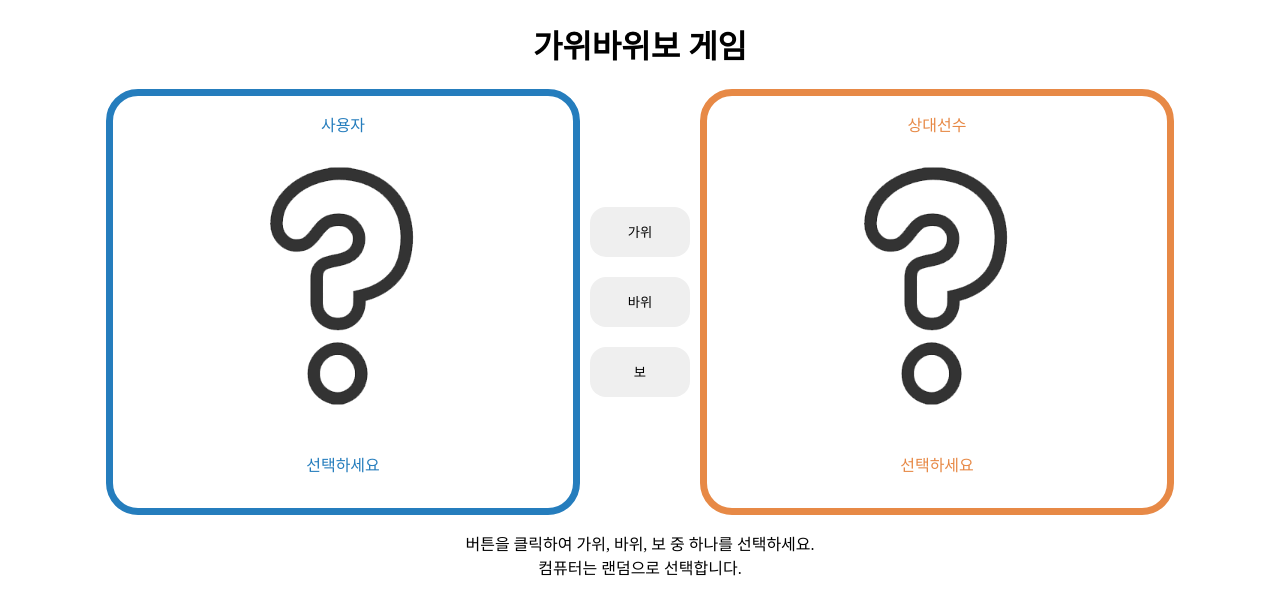
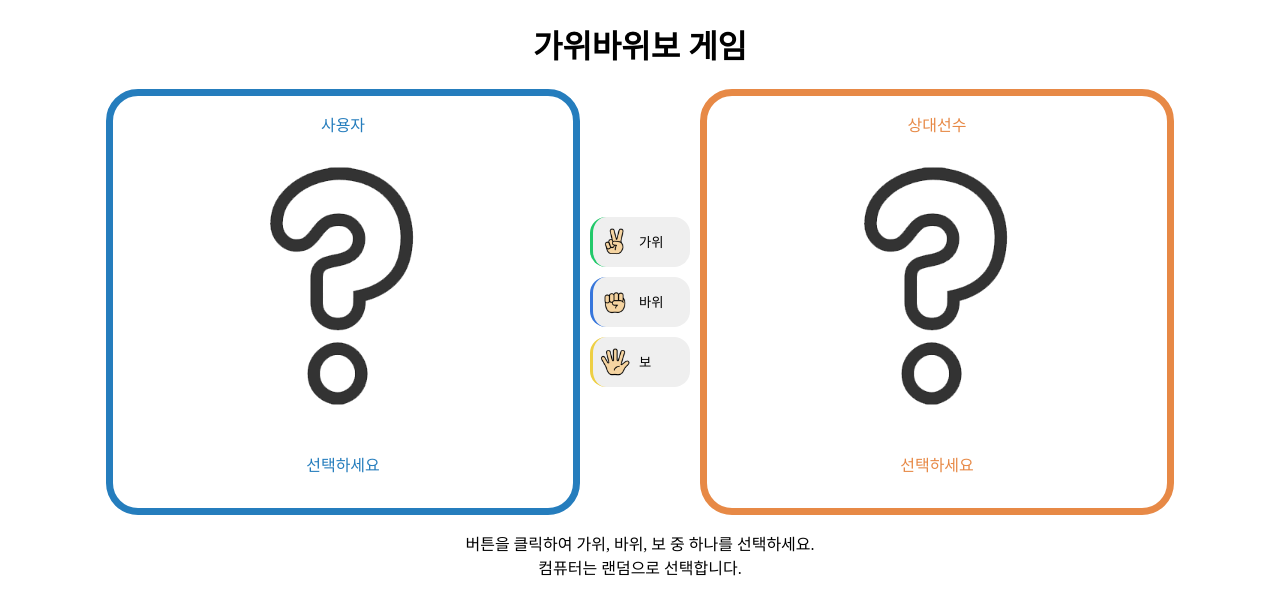
Before and after one commit to song-eun/rps-game, a React (Vite) app: page / in a window 1280 px wide. Shown: the top 614 px of the page. Built offline with nearby package versions, Linux system fonts and the light colour scheme.

Commit message:
style: 버튼 스타일 추가

```diff
--- a/src/components/Button.jsx
+++ b/src/components/Button.jsx
@@ -1,14 +1,30 @@
+import paperImg from "../assets/paper.png";
+import rockImg from "../assets/rock.png";
+import scissorsImg from "../assets/scissors.png";
 import css from "../css/Button.module.css";
+
+const imageMap = {
+  보: paperImg,
+  가위: scissorsImg,
+  바위: rockImg,
+};
 
 const Button = ({ choice, handleUserChoice }) => {
   const handleBtn = () => {
     handleUserChoice(choice);
   };
 
+  const labelMap = {
+    바위: "rock",
+    보: "paper",
+    가위: "scissors",
+  };
+
   return (
-    <div className={css.btnContainer}>
-      <button onClick={handleBtn}>{choice}</button>
-    </div>
+    <button className={css[labelMap[choice]]} onClick={handleBtn}>
+      <img src={imageMap[choice]} alt={choice} />
+      {choice}
+    </button>
   );
 };
 
--- a/src/css/Button.module.css
+++ b/src/css/Button.module.css
@@ -1,14 +1,28 @@
-/*before 사용해서 이미지*/
-.btnContainer {
+button {
   display: flex;
-  flex-direction: column;
-}
-
-.btnContainer button {
+  align-items: center;
   border: none;
   cursor: pointer;
   width: 100px;
   height: 50px;
   margin: 10px;
   border-radius: 1rem;
+  gap: 0.5rem;
 }
+
+button img {
+  width: 32px;
+  height: 32px;
+}
+
+.rock {
+  border-left: 3px solid #3776dc;
+}
+
+.scissors {
+  border-left: 3px solid #22c96a;
+}
+
+.paper {
+  border-left: 3px solid #eecf43;
+}
```
